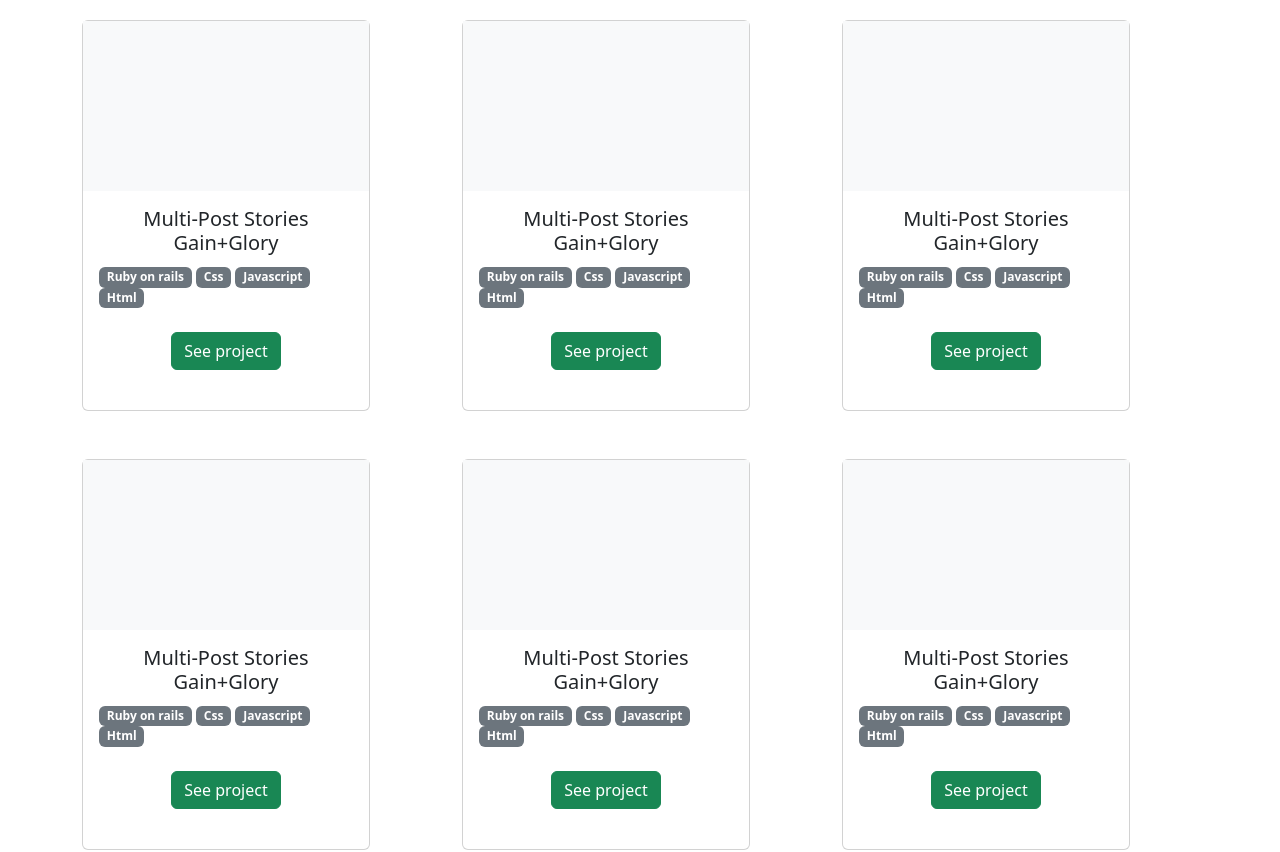
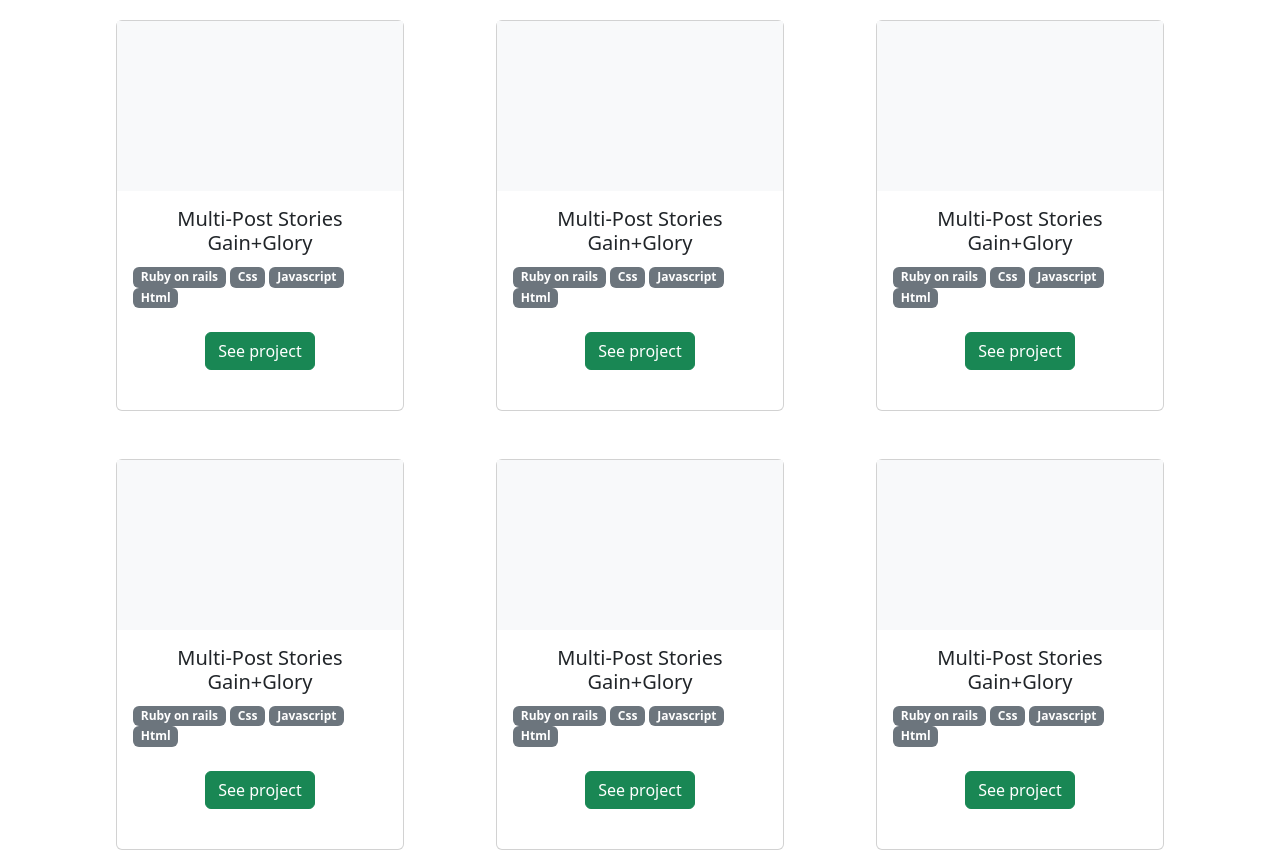
Before and after one commit to mullenlucas/portfolio_bootstrap, a plain HTML site: page index.html in a window 1280 px wide. Shown: the part 478-1330 px from the top of the page. Drawn offline with Linux system fonts and the light colour scheme.

Commit message:
add mobile-query styling to cards

```diff
--- a/index.html
+++ b/index.html
@@ -50,7 +50,7 @@
     </div>
 
     <div class="row my-4">
-      <ul class="list-inline d-flex justify-content-md-center gap-2">
+      <ul class="col list-inline d-flex justify-content-md-center gap-2">
         <li class="list-inline-item">
           <img src="imgs/twitter.svg" alt="Twitter img">
         </li>
@@ -79,7 +79,7 @@
     </div>
 
     <div class="row">
-      <div class="col">
+      <div class="col-md-12 col-lg-4 d-flex justify-content-center">
         <div class="card" style="width: 18rem;">
           <div class="bg-light" style="height: 170px;"></div>
           <div class="card-body">
@@ -94,7 +94,7 @@
           </div>
         </div>
       </div>
-      <div class="col">
+      <div class="col-md-12 col-lg-4 d-flex justify-content-center">
         <div class="card" style="width: 18rem;">
           <div class="bg-light" style="height: 170px;"></div>
           <div class="card-body">
@@ -109,7 +109,7 @@
           </div>
         </div>
       </div>
-      <div class="col">
+      <div class="col-md-12 col-lg-4 d-flex justify-content-center">
         <div class="card" style="width: 18rem;">
           <div class="bg-light" style="height: 170px;"></div>
           <div class="card-body">
@@ -127,7 +127,7 @@
     </div>
 
     <div class="row my-5">
-      <div class="col">
+      <div class=" col-md-12 col-lg-4 d-flex justify-content-center">
         <div class="card" style="width: 18rem;">
           <div class="bg-light" style="height: 170px;"></div>
           <div class="card-body">
@@ -142,7 +142,7 @@
           </div>
         </div>
       </div>
-      <div class="col">
+      <div class="col-md-12 col-lg-4 d-flex justify-content-center">
         <div class="card" style="width: 18rem;">
           <div class="bg-light" style="height: 170px;"></div>
           <div class="card-body">
@@ -157,7 +157,7 @@
           </div>
         </div>
       </div>
-      <div class="col">
+      <div class="col-md-12 col-lg-4 d-flex justify-content-center flex-nowrap">
         <div class="card" style="width: 18rem;">
           <div class="bg-light" style="height: 170px;"></div>
           <div class="card-body">
@@ -193,7 +193,7 @@
       <button type="button" class="btn btn-lg btn-success my-4 text-nowrap">Get My Resume</button>
     </div>
     <div class="row">
-      <div class="col-4">
+      <div class="col-md-12 col-lg-4 d-flex justify-content-center">
         <div class="card" style="width: 19rem; height: 280px;">
           <div class="card-body bg-light">
             <div class="d-flex justify-content-center">
@@ -209,7 +209,7 @@
           </div>
         </div>
       </div>
-      <div class="col-4">
+      <div class="col-md-12 col-lg-4 d-flex justify-content-center">
         <div class="card" style="width: 19rem; height: 280px;">
           <div class="card-body bg-light">
             <div class="d-flex justify-content-center">
@@ -226,7 +226,7 @@
           </div>
         </div>
       </div>
-      <div class="col-4">
+      <div class="col-md-12 col-lg-4 d-flex justify-content-center">
         <div class="card" style="width: 19rem; height: 280px;">
           <div class="card-body bg-light">
             <div class="d-flex justify-content-center">
```
